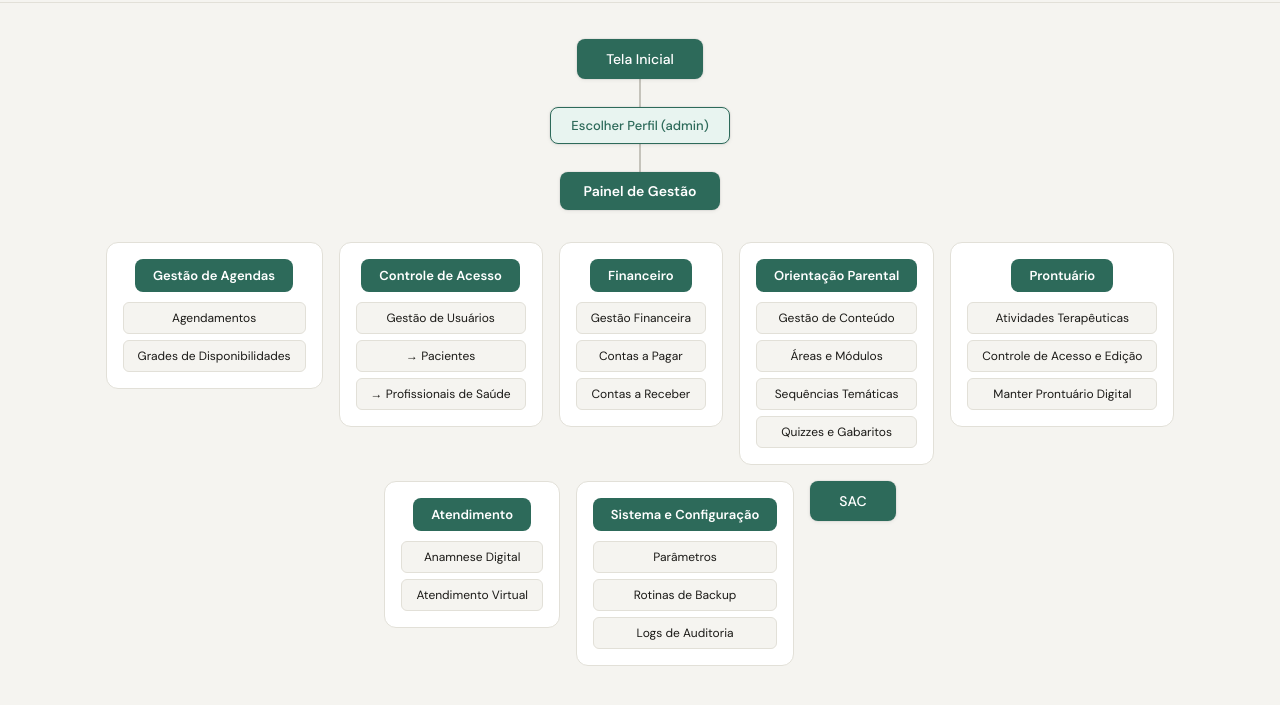
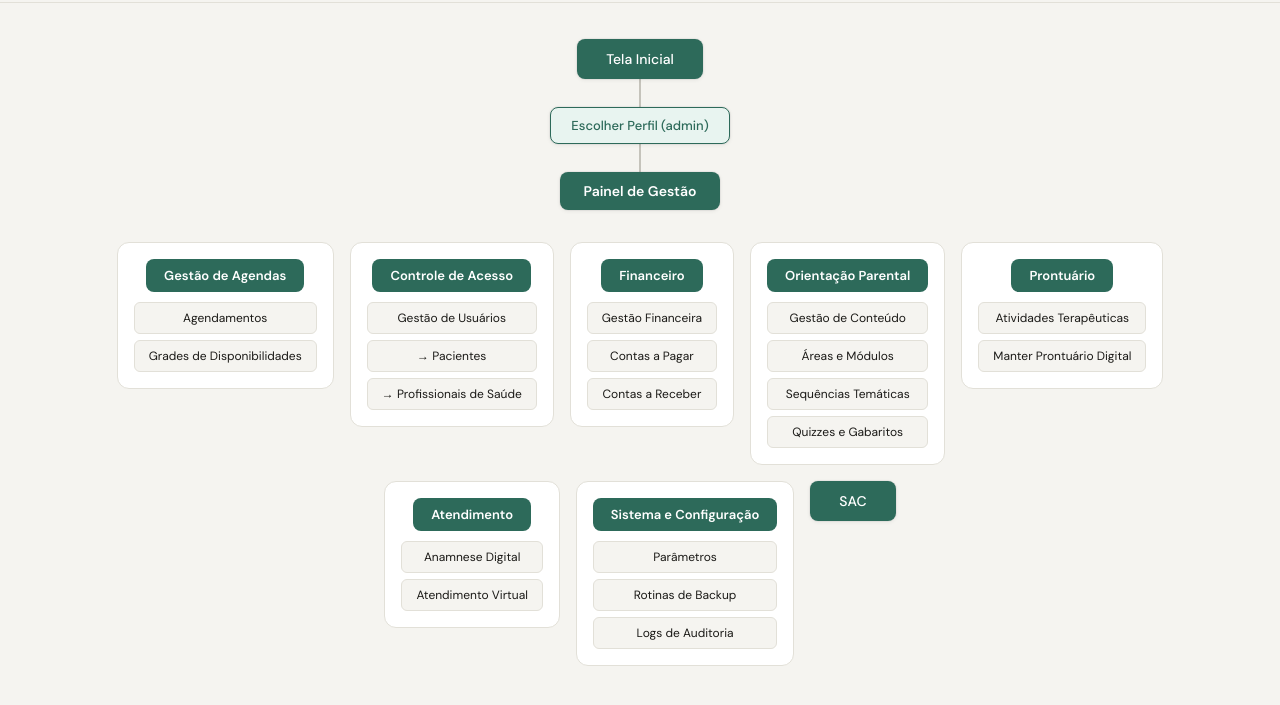
Before and after one commit to jaislon18-hash/Mapa-de-site, a plain HTML site: page index.html in a window 1280 px wide. Shown: the part 79-784 px from the top of the page. Drawn offline with Linux system fonts and the light colour scheme.

Commit message:
correção

```diff
--- a/index.html
+++ b/index.html
@@ -41,7 +41,6 @@
     min-height: 100vh;
   }
 
-  /* ── Header ── */
   header {
     padding: 28px 40px 20px;
     display: flex;
@@ -66,7 +65,6 @@
     font-family: 'DM Mono', monospace;
   }
 
-  /* ── User tabs ── */
   .tabs {
     display: flex;
     gap: 6px;
@@ -110,7 +108,6 @@
   .tab-btn[data-user="financeiro"]   .dot { background: var(--accent-financeiro); }
   .tab-btn.active .dot { background: rgba(255,255,255,0.7); }
 
-  /* ── Main content ── */
   main {
     padding: 36px 40px 60px;
   }
@@ -122,8 +119,6 @@
     from { opacity: 0; transform: translateY(6px); }
     to   { opacity: 1; transform: translateY(0); }
   }
-
-  /* ── Section label ── */
   .section-label {
     display: inline-flex;
     align-items: center;
@@ -145,7 +140,6 @@
     letter-spacing: -0.5px;
   }
 
-  /* ── Sitemap tree ── */
   .tree-root {
     display: flex;
     flex-direction: column;
@@ -153,7 +147,6 @@
     gap: 0;
   }
 
-  /* Entry nodes */
   .entry-nodes {
     display: flex;
     flex-direction: column;
@@ -161,7 +154,6 @@
     gap: 0;
   }
 
-  /* Node styles */
   .node {
     background: var(--node-bg);
     border: 1.5px solid var(--node-border);
@@ -185,7 +177,6 @@
     border-color: transparent;
   }
 
-  /* Connector lines */
   .v-line {
     width: 1.5px;
     background: var(--connector);
@@ -196,22 +187,18 @@
     background: var(--connector);
   }
 
-  /* ── Grid-based layout ── */
   .level {
     display: flex;
     align-items: flex-start;
     gap: 0;
     position: relative;
   }
-
-  /* ── Column groups ── */
   .col-group {
     display: flex;
     flex-direction: column;
     align-items: center;
   }
 
-  /* Horizontal branch line connecting children */
   .branch {
     display: flex;
     align-items: flex-start;
@@ -225,10 +212,9 @@
     align-items: center;
   }
 
-  /* Leaf node (no children) */
+
   .leaf { }
 
-  /* ── Main columns layout ── */
   .columns {
     display: flex;
     gap: 16px;
@@ -244,7 +230,7 @@
     min-width: 160px;
   }
 
-  /* ── Module card (parent with children) ── */
+
   .module-card {
     background: var(--surface);
     border: 1px solid var(--border);
@@ -293,7 +279,7 @@
     background: #eeede8;
   }
 
-  /* ── Top section: Tela Inicial → Login → Perfil ── */
+
   .top-flow {
     display: flex;
     flex-direction: column;
@@ -301,7 +287,7 @@
     margin-bottom: 32px;
   }
 
-  /* ── Divider ── */
+
   .divider {
     width: 100%;
     height: 1px;
@@ -309,7 +295,7 @@
     margin: 24px 0;
   }
 
-  /* ── Description tag ── */
+
   .desc-bar {
     font-size: 12px;
     color: var(--text-muted);
@@ -327,7 +313,7 @@
     background: var(--border);
   }
 
-  /* Color helpers per user */
+
   .admin-color        { background: var(--accent-admin); }
   .profissional-color { background: var(--accent-profissional); }
   .paciente-color     { background: var(--accent-paciente); }
@@ -340,7 +326,7 @@
   .responsavel-light-bg  { background: var(--accent-responsavel-light); border-color: var(--accent-responsavel) !important; }
   .financeiro-light-bg   { background: var(--accent-financeiro-light); border-color: var(--accent-financeiro) !important; }
 
-  /* Center node */
+
   .center-node {
     padding: 10px 24px;
     border-radius: var(--radius);
@@ -351,7 +337,6 @@
     box-shadow: var(--shadow);
   }
 
-  /* Responsive */
   @media (max-width: 768px) {
     header { flex-direction: column; gap: 14px; align-items: flex-start; padding: 20px; }
     main { padding: 24px 16px 60px; }
@@ -390,20 +375,16 @@
   <!-- ═══════════════════════ ADMIN ═══════════════════════ -->
   <div class="user-panel active" id="panel-admin">
 
-    <!-- Top flow: Tela Inicial → Login → Perfil -->
     <div class="top-flow">
       <div class="node accent admin-color" style="font-size:14px;padding:10px 28px;">Tela Inicial</div>
       <div class="v-line" style="height:28px;"></div>
       <div class="node admin-light-bg" style="font-size:13px;color:var(--accent-admin);">Escolher Perfil (admin)</div>
       <div class="v-line" style="height:28px;"></div>
-      <!-- Central node -->
       <div class="center-node admin-color">Painel de Gestão</div>
     </div>
 
-    <!-- Modules grid -->
     <div class="columns">
 
-      <!-- Gestão de Agendas -->
       <div class="module-card">
         <div class="module-title admin-color">Gestão de Agendas</div>
         <div class="children">
@@ -412,7 +393,6 @@
         </div>
       </div>
 
-      <!-- Controle de Acesso -->
       <div class="module-card">
         <div class="module-title admin-color">Controle de Acesso</div>
         <div class="children">
@@ -422,7 +402,6 @@
         </div>
       </div>
 
-      <!-- Financeiro -->
       <div class="module-card">
         <div class="module-title admin-color">Financeiro</div>
         <div class="children">
@@ -432,7 +411,6 @@
         </div>
       </div>
 
-      <!-- Orientação Parental -->
       <div class="module-card">
         <div class="module-title admin-color">Orientação Parental</div>
         <div class="children">
@@ -443,17 +421,14 @@
         </div>
       </div>
 
-      <!-- Prontuário -->
       <div class="module-card">
         <div class="module-title admin-color">Prontuário</div>
         <div class="children">
           <div class="child-node">Atividades Terapêuticas</div>
-          <div class="child-node">Controle de Acesso e Edição</div>
           <div class="child-node">Manter Prontuário Digital</div>
         </div>
       </div>
 
-      <!-- Atendimento -->
       <div class="module-card">
         <div class="module-title admin-color">Atendimento</div>
         <div class="children">
@@ -461,8 +436,6 @@
           <div class="child-node">Atendimento Virtual</div>
         </div>
       </div>
-
-      <!-- Sistema e Configuração -->
       <div class="module-card">
         <div class="module-title admin-color">Sistema e Configuração</div>
         <div class="children">
@@ -532,7 +505,6 @@
         <div class="module-title profissional-color">Prontuário</div>
         <div class="children">
           <div class="child-node">Atividades Terapêuticas</div>
-          <div class="child-node">Controle de Acesso e Edição</div>
           <div class="child-node">Manter Prontuário Digital</div>
         </div>
       </div>
```
